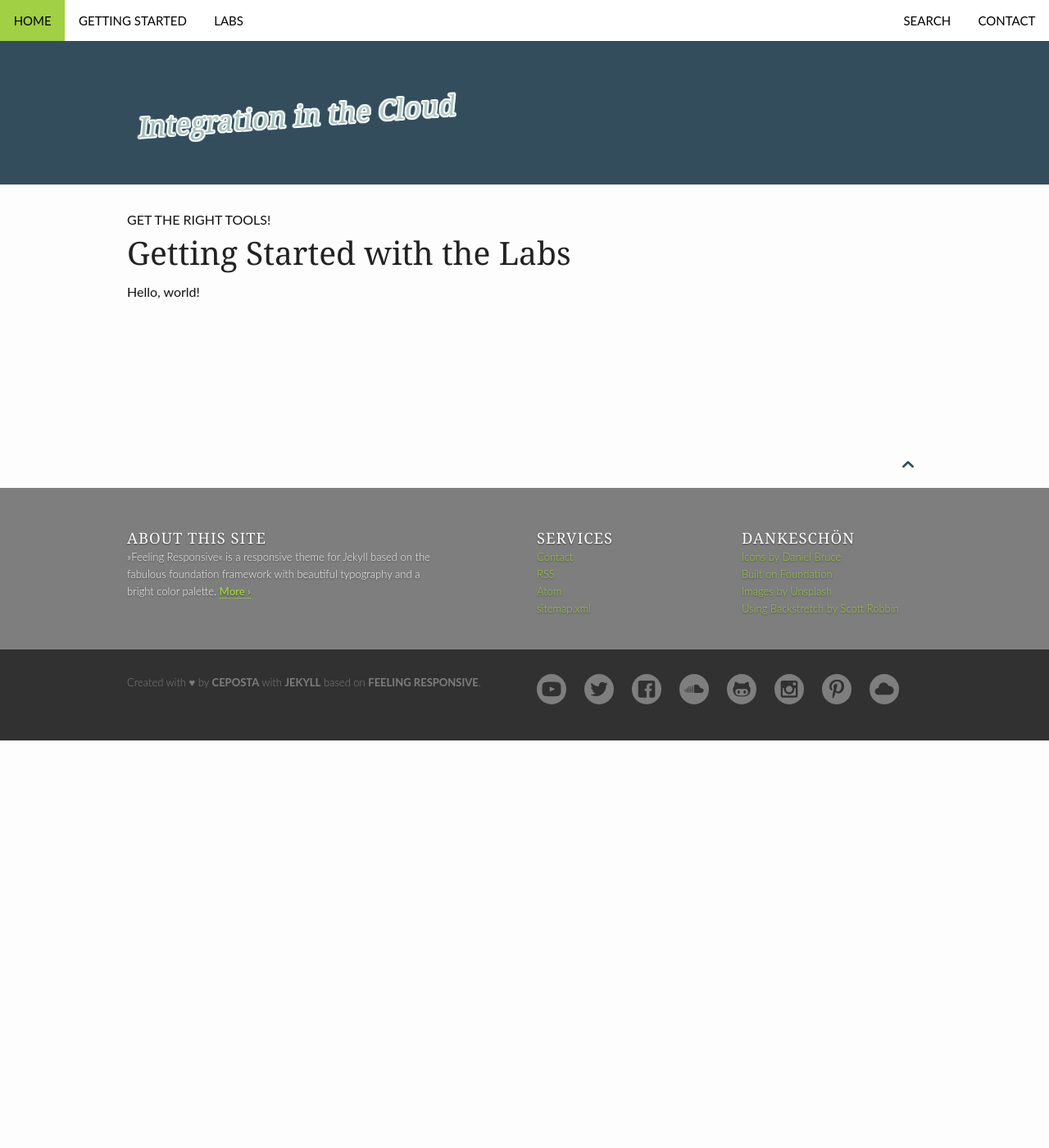
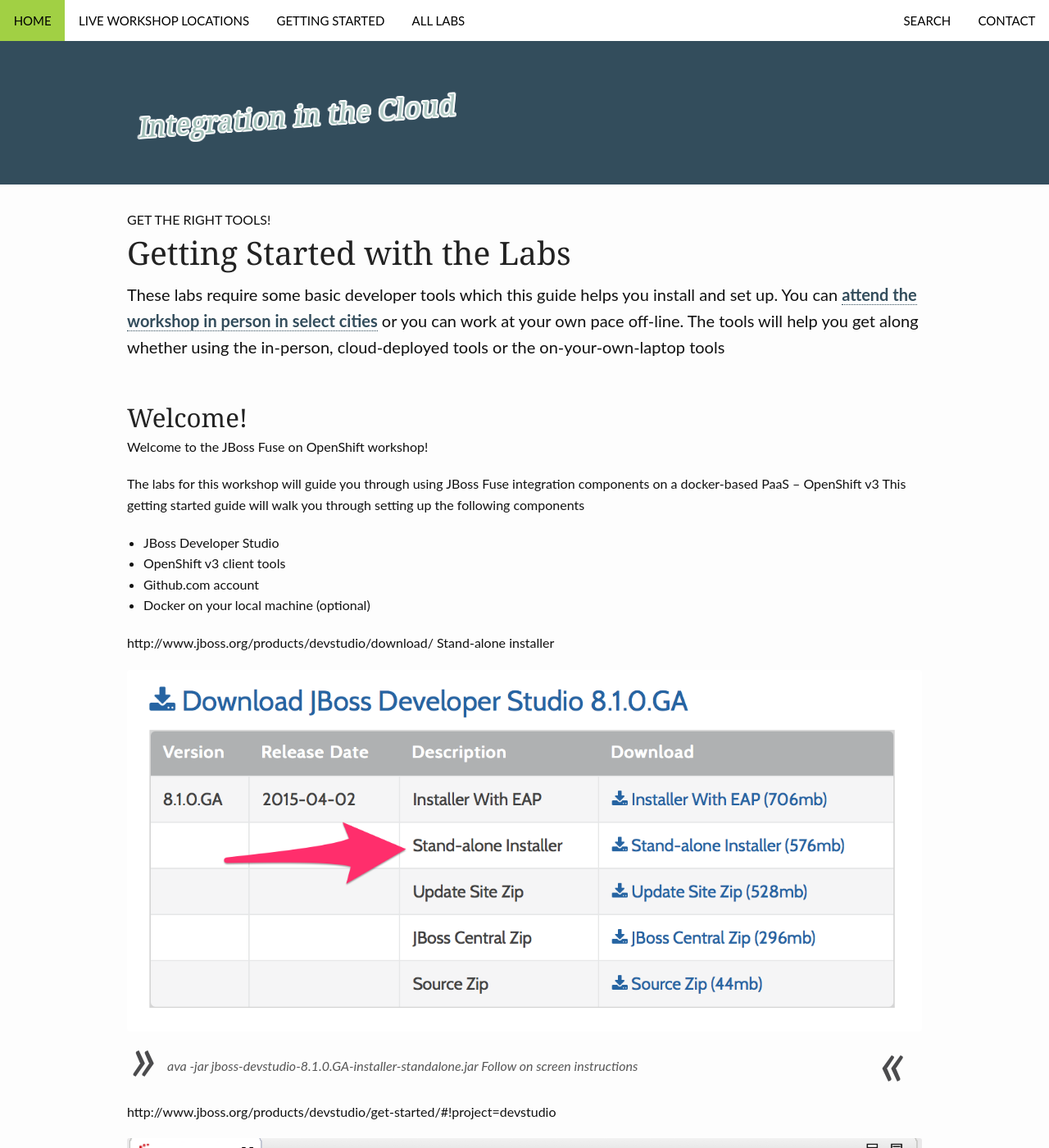
Before and after one commit to RedHatWorkshops/fuse-on-openshift, a Jekyll site: the page built from _posts/design/2014-07-08-getting-started-with-the-labs.md, in a window 1280 px wide and 1400 px high. Shown: the whole window at 82% size. Built offline with Jekyll 4.4.1, drawn with Linux system fonts in a browser that asks for light colours; some of the changed text lies outside the part shown.

Commit message:
added a little getting started material

```diff
--- a/_data/navigation.yml
+++ b/_data/navigation.yml
@@ -1,12 +1,16 @@
 - title: Home
   url: "/"
+  side: left
+
+- title: Live workshop locations
+  url: "/workshop-locations/"
   side: left
 
 - title: Getting Started
   url: "/getting-started/"
   side: left
 
-- title: Labs
+- title: All Labs
   url: "/labs/"
   side: left
 
--- a/_posts/design/2014-07-08-getting-started-with-the-labs.md
+++ b/_posts/design/2014-07-08-getting-started-with-the-labs.md
@@ -2,10 +2,41 @@
 layout: page-fullwidth
 title: Getting Started with the Labs
 subheadline: "Get the right tools!"
-date: 2015-09-11T16:10:30-07:00
+date: 2014-07-01T16:10:30-07:00
+meta_teaser: "To get started on the right foot with this workshop, let's download all of the required software and set up the required tools!"
+teaser: "These labs require some basic developer tools which this guide helps you install and set up. You can <a href='/workshop-locations/'>attend the workshop in person in select cities</a> or you can work at your own pace off-line. The tools will help you get along whether using the in-person, cloud-deployed tools or the on-your-own-laptop tools"
+
 image:
     homepage: openshift_story.jpg
 categories:
     - getting-started
 ---
-Hello, world!
+
+## Welcome!
+Welcome to the JBoss Fuse on OpenShift workshop!
+
+The labs for this workshop will guide you through using JBoss Fuse integration components on a docker-based PaaS -- OpenShift v3
+This getting started guide will walk you through setting up the following components
+
+* JBoss Developer Studio
+* OpenShift v3 client tools
+* Github.com account
+* Docker on your local machine (optional)
+
+
+http://www.jboss.org/products/devstudio/download/
+Stand-alone installer
+
+![Standalone installer](/images/jbds-install/jbds-table.png)
+
+> ava -jar jboss-devstudio-8.1.0.GA-installer-standalone.jar
+Follow on screen instructions
+
+http://www.jboss.org/products/devstudio/get-started/#!project=devstudio
+
+![Choose Fuse](/images/jbds-install/choosefuse.png)
+
+File->New->Other
+Search "fuse"
+
+![NewFuse](/images/jbds-install/newfuse.png)
```
Also changed, not shown: pages/workshop-locations.md (added, +25 -0 lines), images/jbds-install/choosefuse.png (added), images/jbds-install/jbds-table.png (added), images/jbds-install/newfuse.png (added).
